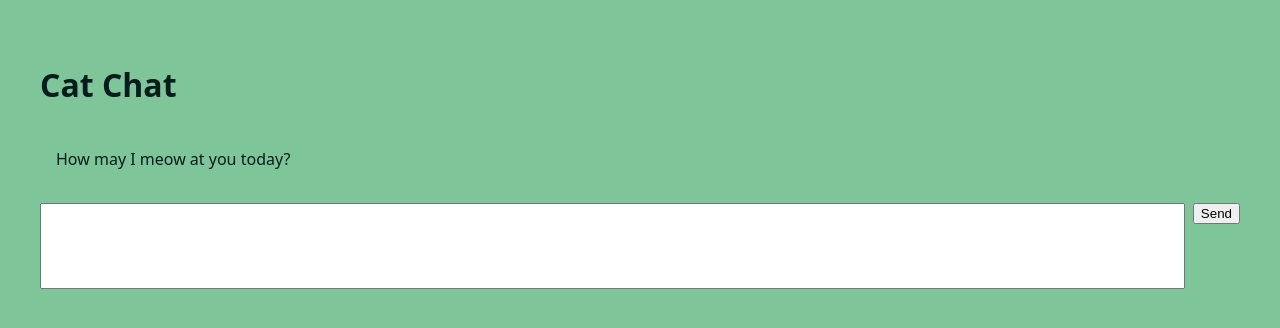
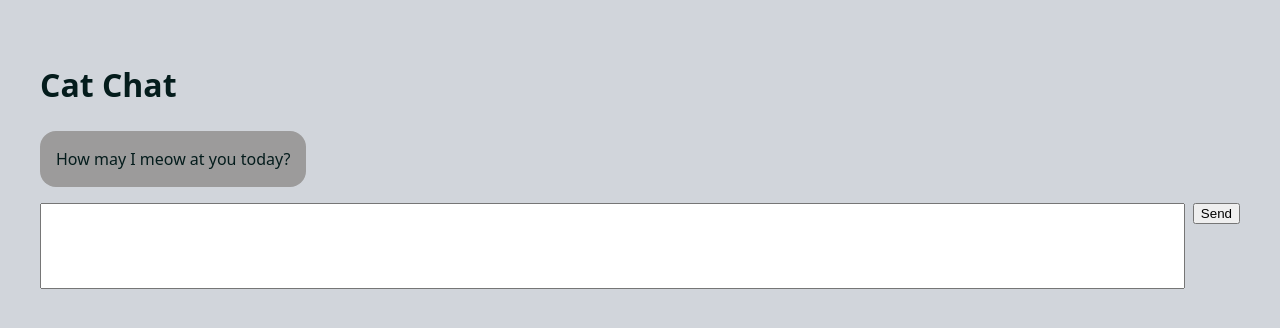
Before and after one commit to bittikatti/CatSounds-Chat, a React (Vite) app: page / in a window 1280 px wide. Shown: the top 328 px of the page. Built offline with nearby package versions, Linux system fonts and the light colour scheme.

Commit message:
Color scheme in light and dark modes

```diff
--- a/src/index.css
+++ b/src/index.css
@@ -4,8 +4,8 @@
   font-weight: 400;
 
   color-scheme: light dark; /* Page uses users color preference */
-  color: #7ec699;
-  background-color: #041c1c;
+  color: #d1d5db; /* neutral light gray instead of green */
+  background-color: #031313;
 
   font-synthesis: none;
   text-rendering: optimizeLegibility;
@@ -13,9 +13,24 @@
   -moz-osx-font-smoothing: grayscale;
 }
 
+.user {
+  background-color: #2ecc71;
+  color: #041c1c;
+}
+
+.assistant {
+  background-color: #062a21;
+  color: #2ecc71;
+}
+
 @media (prefers-color-scheme: light) {
   :root {
     color: #041c1c;
-    background-color: #7ec699;
+    background-color: #d1d5db;
+  }
+
+  .assistant {
+    color: #041c1c;
+    background-color: #9c9b9b;
   }
 }
```
